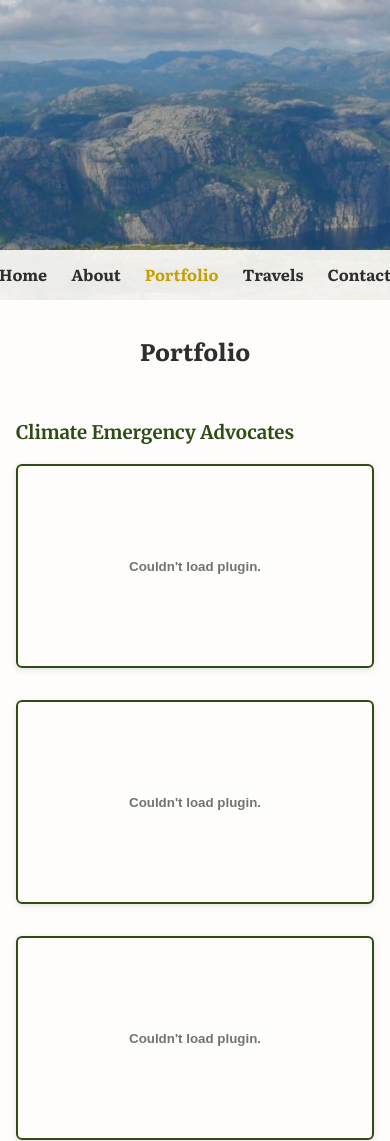
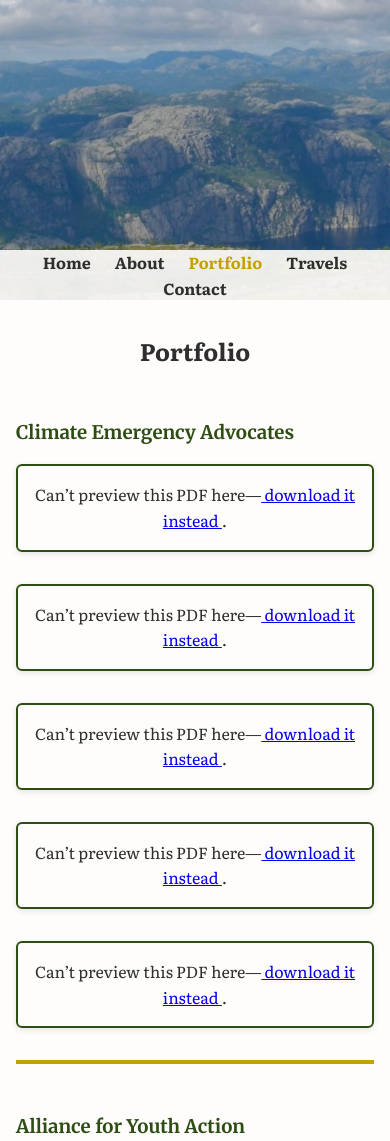
Before and after one commit to jackspiwrites/jacqueline-spiegel-site, a plain HTML site: page portfolio.html in a window 390 px wide. Shown: the top 1141 px of the page. Drawn offline with Linux system fonts and the light colour scheme.

Commit message:
Make layout responsive & add PDF fallback

```diff
--- a/css/styles.css
+++ b/css/styles.css
@@ -593,3 +593,39 @@ footer {
 #contact-form button:hover {
   background: var(--accent);
 }
+/*--------------------------------------
+  Mobile tweaks (≤768px)
+--------------------------------------*/
+@media (max-width: 768px) {
+  /* Stack hero / highlights */
+  .highlights-wrapper {
+    flex-direction: column;
+    align-items: center;
+  }
+  .headshot-wrapper {
+    margin-bottom: 1.5rem;
+  }
+
+  /* Allow nav links to wrap */
+  #main-nav,
+  nav:not(#main-nav) {
+    flex-wrap: wrap;
+  }
+
+  /* One-column portfolio */
+  .portfolio-grid {
+    grid-template-columns: 1fr !important;
+  }
+
+  /* Smaller PDF thumbnails */
+  .pdf-card object,
+  .pdf-card iframe {
+    height: 150px !important;
+  }
+
+  /* Full-screen modal on mobile */
+  #pdf-modal .modal-content {
+    width: 95% !important;
+    height: 95% !important;
+  }
+}
--- a/js/scripts.js
+++ b/js/scripts.js
@@ -106,7 +106,20 @@ document.addEventListener("DOMContentLoaded", () => {
       const card = document.createElement("div");
       card.className = "pdf-card hidden";
       card.dataset.pdf = url;
-      card.innerHTML = `<embed src="${url}#page=1&view=FitH" type="application/pdf"/>`;
+      card.innerHTML = `
+  <object
+    data="${url}#view=FitH"
+    type="application/pdf"
+    width="100%"
+    height="200px"
+  >
+    <p style="padding:1rem; text-align:center;">
+      Can’t preview this PDF here—<a href="${url}" target="_blank" rel="noopener">
+        download it instead
+      </a>.
+    </p>
+  </object>
+`;
       grid.appendChild(card);
     });
 
```
